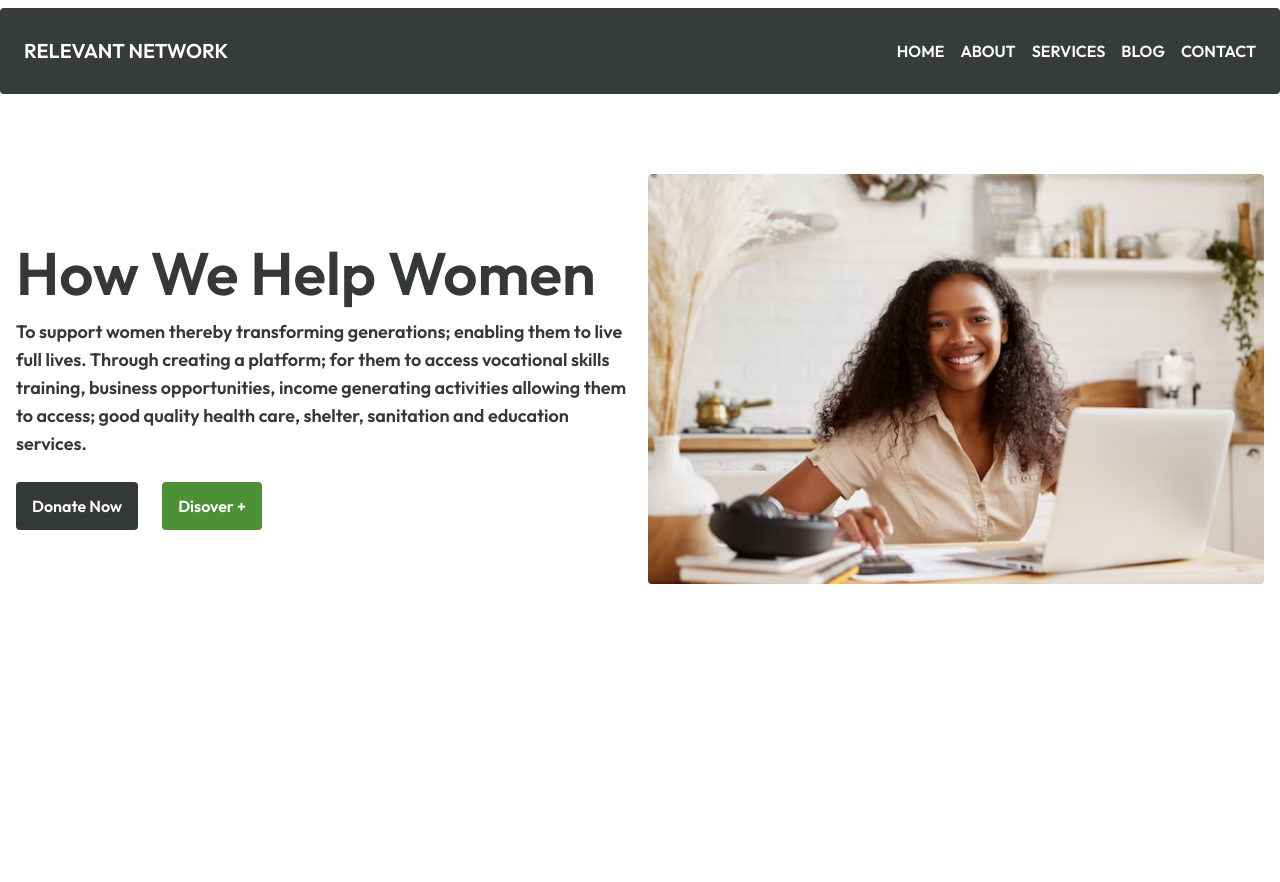
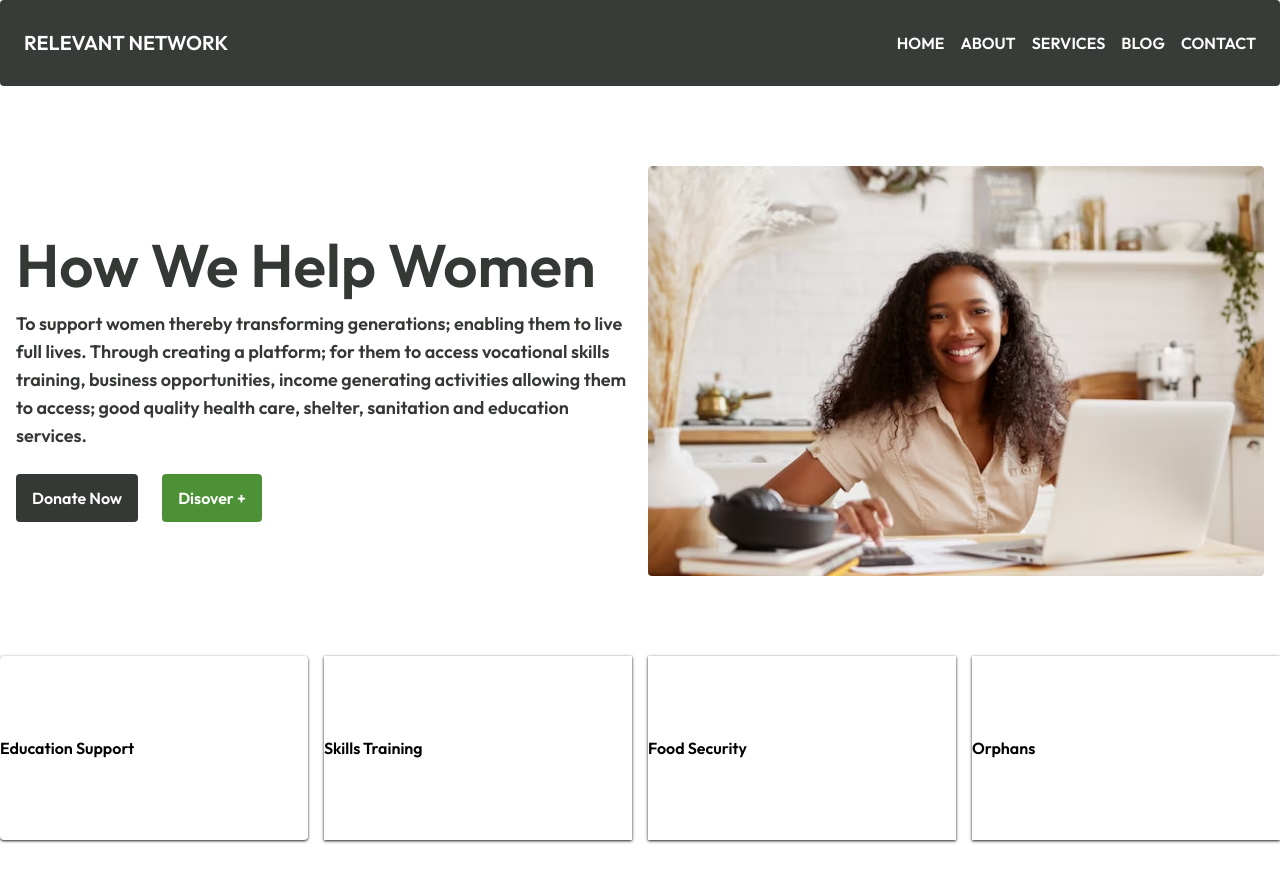
Before and after one commit to DC-21/relevant-network, a React (Vite) app: page / in a window 1280 px wide. Shown: the top 882 px of the page. Before the commit the page ends 800 px from the top, so only its background shows below. Built offline with nearby package versions, Linux system fonts and the light colour scheme.

Commit message:
home page

```diff
--- a/src/App.tsx
+++ b/src/App.tsx
@@ -1,5 +1,6 @@
 import "./App.css";
 import Navbar from "./component/Navbar";
+import Values from "./component/Values";
 import Home from "./pages/Home";
 
 function App() {
@@ -7,6 +8,7 @@ function App() {
     <div className="flex flex-col items-center">
       <Navbar />
       <Home />
+      <Values />
     </div>
   );
 }
--- a/src/component/Navbar.tsx
+++ b/src/component/Navbar.tsx
@@ -4,7 +4,7 @@ import { Link } from "react-router-dom";
 const NavBar = () => {
   const [open, setOpen] = useState<boolean>(false);
   return (
-    <nav className="flex items-center max-w-7xl font-bold text-white md:mt-2 mt-0 md:rounded rounded-none bg-[#353935] top-0 z-50 bg-opacity-[98%] backdrop-blur w-full justify-between px-2 md:px-6 py-7">
+    <nav className="flex items-center max-w-7xl font-bold text-white  md:rounded rounded-none bg-[#353935] top-0 z-50 bg-opacity-[98%] backdrop-blur w-full justify-between px-2 md:px-6 py-7">
       <Link to={"/"} className="md:text-[20px] xl font-bold">
         RELEVANT NETWORK
       </Link>
--- /dev/null
+++ b/src/component/Values.tsx
@@ -0,0 +1,22 @@
+const Values = () => {
+  return (
+    <section className="h-screen w-full max-w-7xl rounded text-black justify-center items-center">
+      <div className="grid md:grid-cols-4 grid-cols-1 justify-center gap-4">
+        <div className="py-20 bg-white shadow shadow-[#353935] rounded">
+          <p>Education Support</p>
+        </div>
+        <div className="py-20 bg-white shadow shadow-[#353935]">
+          <p>Skills Training</p>
+        </div>
+        <div className="py-20 bg-white shadow shadow-[#353935]">
+          <p>Food Security</p>
+        </div>
+        <div className="py-20 bg-white shadow shadow-[#353935]">
+          <p>Orphans</p>
+        </div>
+      </div>
+    </section>
+  );
+};
+
+export default Values;
```
